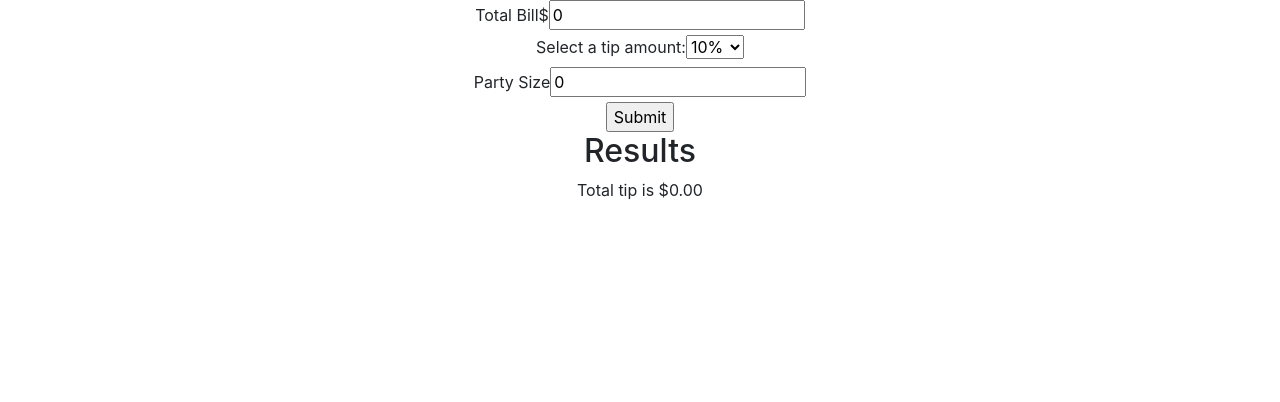
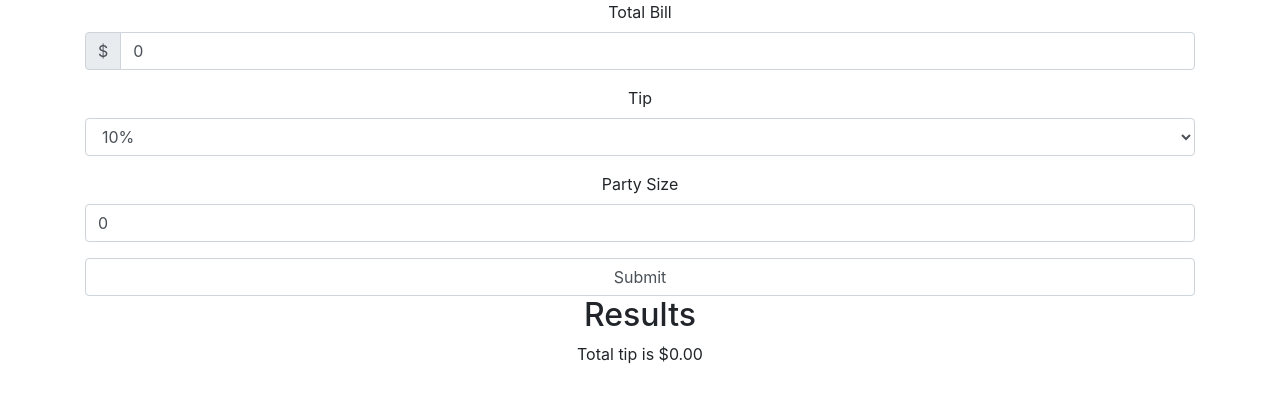
Before and after one commit to marcnjaramillo/online-tip-calculator, a React (Create React App) app: page / in a window 1280 px wide. Shown: the top 402 px of the page. Built offline with nearby package versions, Linux system fonts and the light colour scheme.

Commit message:
Style tip calculator

```diff
--- a/src/TipCalculator.js
+++ b/src/TipCalculator.js
@@ -1,4 +1,14 @@
 import React, { useState } from 'react';
+import {
+  Container,
+  Form,
+  FormGroup,
+  Label,
+  InputGroup,
+  InputGroupAddon,
+  InputGroupText,
+  Input
+} from 'reactstrap';
 
 const TipCalculator = () => {
   const [tipFields, setTipFields] = useState({
@@ -21,44 +31,51 @@ const TipCalculator = () => {
   let totalTip = (tipFields.bill * tipFields.tip).toFixed(2);
 
   return (
-    <div>
-      <form onSubmit={handleSubmit}>
-        <div className='field'>
-          <label>Total Bill</label>
-          $
-          <input
+    <Container>
+      <Form onSubmit={handleSubmit}>
+        <FormGroup>
+          <Label>Total Bill</Label>
+          <InputGroup>
+            <InputGroupAddon addonType='prepend'>
+              <InputGroupText>$</InputGroupText>
+            </InputGroupAddon>
+            <Input
               type='number'
               name='bill'
               value={tipFields.bill}
               onChange={handleChange}
             />
-        </div>
-        <div className='field'>
-          <label>
-            Select a tip amount:
-            <select name='tip' value={tipFields.tip} onChange={handleChange}>
+          </InputGroup>
+        </FormGroup>
+        <FormGroup>
+          <Label>Tip</Label>
+          <Input
+            type='select'
+            name='tip'
+            value={tipFields.tip}
+            onChange={handleChange}
+          >
             <option value='.10'>10%</option>
             <option value='.15'>15%</option>
             <option value='.18'>18%</option>
             <option value='.20'>20%</option>
-            </select>
-          </label>
-        </div>
-        <div className='field'>
-          <label>Party Size</label>
-          <input
+          </Input>
+        </FormGroup>
+        <FormGroup>
+          <Label>Party Size</Label>
+          <Input
             type='number'
             name='party'
             value={tipFields.party}
             onChange={handleChange}
           />
-        </div>
-        <input type='submit' value='Submit' />
-      </form>
+        </FormGroup>
+        <Input type='submit' value='Submit' />
+      </Form>
 
       <h2>Results</h2>
       <p>Total tip is ${totalTip}</p>
-    </div>
+    </Container>
   );
 };
 
```
Lines whose indentation alone changed are shown as unchanged.
